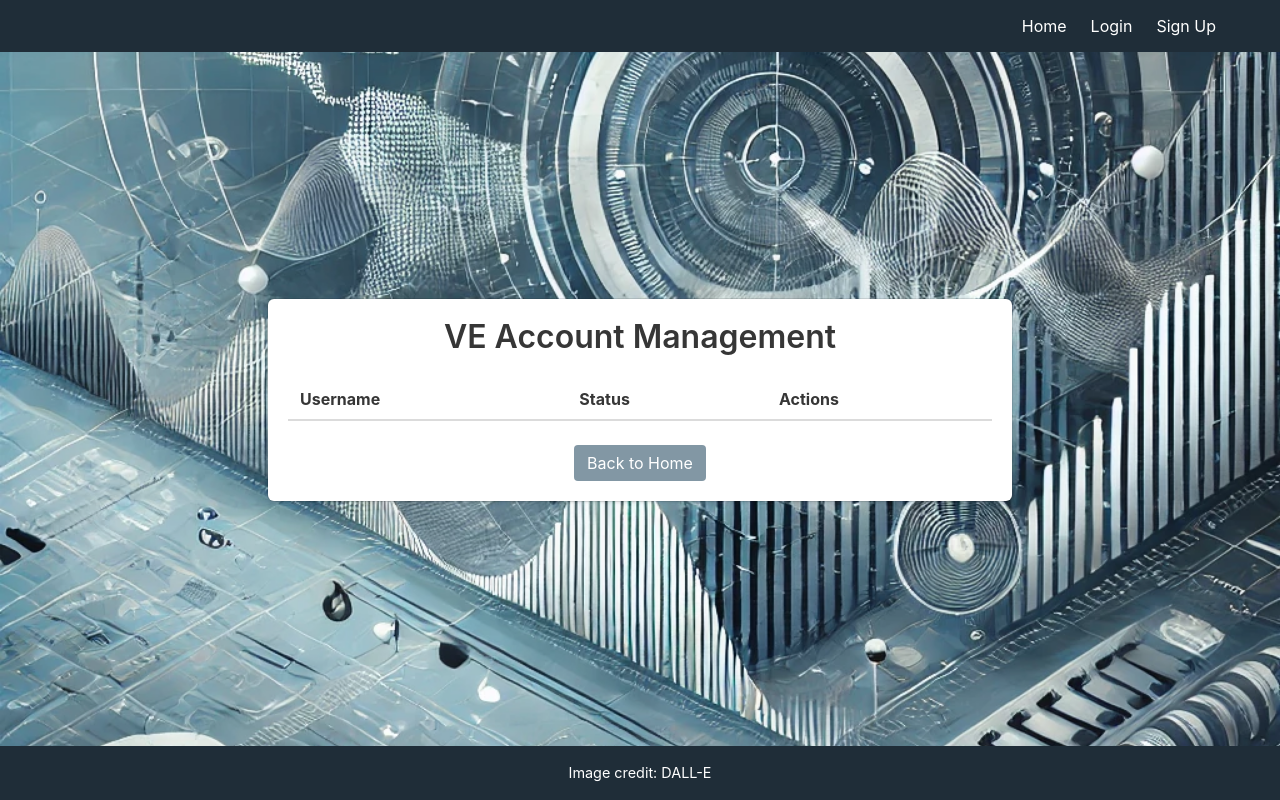
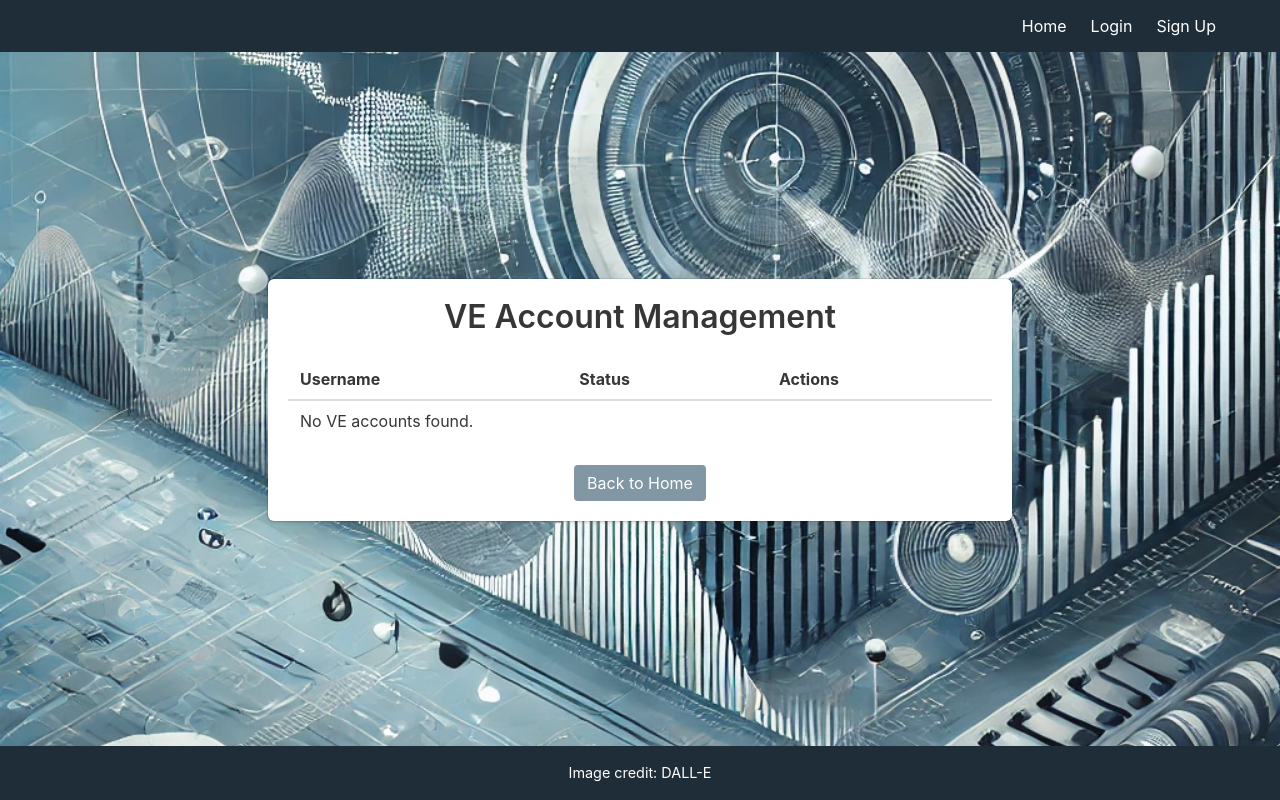
Before and after one commit to kr3kls/OpenWaves, a Flask app: template openwaves/templates/ve_management.html in a window 1280 px wide. Run offline with Flask 3, Linux system fonts and the light colour scheme; the template is opened without the code that fills it, so the values that code supplies are empty; some libraries are stand-ins or nearby versions.

Commit message:
Bugfix: VE Management

```diff
--- a/openwaves/auth.py
+++ b/openwaves/auth.py
@@ -252,8 +252,8 @@ def ve_management():
         flash("Access denied.", "danger")
         return redirect(url_for(PAGE_LOGOUT))
 
-    ve_profiles = User.query.filter(User.role == 2)  # Query to fetch all VE accounts
-    return render_template('ve_management.html', ve_profiles=ve_profiles)
+    ve_accounts = User.query.filter(User.role == 2).all()  # Query to fetch all VE accounts
+    return render_template('ve_management.html', ve_accounts=ve_accounts)
 
 @auth.route('/toggle_account_status/<int:account_id>', methods=['POST'])
 @login_required
--- a/openwaves/templates/ve_management.html
+++ b/openwaves/templates/ve_management.html
@@ -14,6 +14,7 @@
                 </tr>
             </thead>
             <tbody>
+                {% if ve_accounts|length > 0 %}
                     {% for account in ve_accounts %}
                     <tr>
                         <td>{{ account.username }}</td>  <!-- Displaying Username instead of Email -->
@@ -43,6 +44,11 @@
                         </td>
                     </tr>
                     {% endfor %}
+                {% else %}
+                <tr>
+                    <td colspan="3">No VE accounts found.</td>
+                </tr>
+                {% endif %}
             </tbody>
         </table>
 
```
Lines whose indentation alone changed are shown as unchanged.
